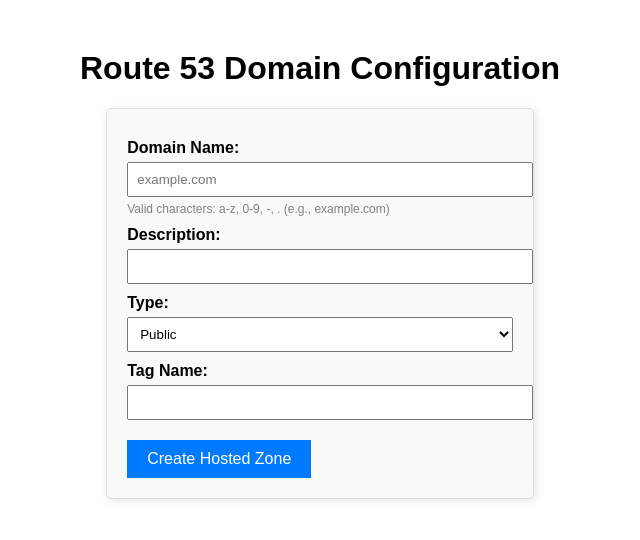
After one commit to guytamari/AWS-Resource-Management, a Flask app: page /route53/spec-route53 in a window 1280 px wide. The commit adds this page. Shown: the top 540 px of the page, without its empty margins (320-960 px from the left). Run offline with Flask 3, Linux system fonts and the light colour scheme.

Commit message:
added route53 creation of hosted zone and list them
the buttons dosent do anything yet!

```diff
--- a/app.py
+++ b/app.py
@@ -33,6 +33,10 @@
 def spec_s3():
     return render_template("spec-s3.html")
 
+
+@app.route("/route53/spec-route53")
+def spec_route53():
+    return render_template("spec-route53.html")
 
 
 
@@ -186,5 +190,46 @@
 
 # s3 management and creations
 # ---------------------------------------------------------------
+# route53 management and creations
+
+
+@app.route('/route53/spec-route53/create-route53', methods=["POST"])
+def create_route53():
+    domain_name = request.form.get("domain_name")
+    description = request.form.get("description")
+    access_type = request.form.get("type")
+    tag_name = request.form.get("tag_name")
+    response_data = {
+        "domain_name": domain_name,
+        "description": description,
+        "access_type": access_type,
+        "tag_name": tag_name
+    }
+    from pulumi_project.scripts.create_hostedzone import create_hostedzone
+    create_hostedzone(domain_name,description,access_type,tag_name)
+
+    return redirect(url_for("home"))
+
+
+
+
+
+
+@app.route('/route53/zones', methods=["GET"])
+def fetch_hosted_zones():
+    from pulumi_project.scripts.fetch_hostedzone import fetch_hostedzone
+    return fetch_hostedzone()
+    data, status_code = fetch_hostedzone()
+    return jsonify(data), status_code
+
+
+
+
+
+# route53 management and creations
+# ---------------------------------------------------------------
+
+
+
 if __name__ == "__main__":
     app.run(debug=True)
--- a/pulumi_project/ec2_instances.json
+++ /dev/null
@@ -1 +0,0 @@
-[[{"id": "i-0583088b81476dfd0", "public_ip": "44.203.153.44", "instance_type": "t3.nano"}]]
--- /dev/null
+++ b/templates/spec-route53.html
@@ -0,0 +1,97 @@
+<!DOCTYPE html>
+<html lang="en">
+  <head>
+    <meta charset="UTF-8" />
+    <meta name="viewport" content="width=device-width, initial-scale=1.0" />
+    <title>Route 53 Configuration</title>
+    <style>
+      body {
+        font-family: Arial, sans-serif;
+        text-align: center;
+        margin: 50px;
+      }
+      form {
+        display: inline-block;
+        text-align: left;
+        padding: 20px;
+        border: 1px solid #ddd;
+        border-radius: 5px;
+        box-shadow: 2px 2px 10px rgba(0, 0, 0, 0.1);
+        background-color: #f9f9f9;
+      }
+      label {
+        font-weight: bold;
+        display: block;
+        margin-top: 10px;
+      }
+      input,
+      select {
+        width: 100%;
+        padding: 8px;
+        margin-top: 5px;
+      }
+      button {
+        margin-top: 20px;
+        padding: 10px 20px;
+        font-size: 16px;
+        background-color: #007bff;
+        color: white;
+        border: none;
+        cursor: pointer;
+      }
+      button:hover {
+        background-color: #0056b3;
+      }
+      .info {
+        font-size: 12px;
+        color: gray;
+        margin-top: 5px;
+      }
+      .hidden {
+        display: none;
+      }
+    </style>
+    <script>
+      function validateDomain(input) {
+        const domainPattern = /^(?!-)([a-zA-Z0-9-]{1,63}\.)+[a-zA-Z]{2,}$/;
+        if (!domainPattern.test(input.value)) {
+          alert("Invalid domain name. Example: example.com");
+          input.value = "";
+        }
+      }
+    </script>
+  </head>
+  <body>
+    <h1>Route 53 Domain Configuration</h1>
+    <form action="/route53/spec-route53/create-route53" method="POST">
+      <label for="domain_name">Domain Name:</label>
+      <input
+        type="text"
+        id="domain_name"
+        name="domain_name"
+        placeholder="example.com"
+        pattern="^(?!-)([a-zA-Z0-9-]{1,63}\.)+[a-zA-Z]{2,}$"
+        title="Enter a valid domain name (e.g., example.com)"
+        required
+        onblur="validateDomain(this)"
+      />
+      <div class="info">
+        Valid characters: a-z, 0-9, -, . (e.g., example.com)
+      </div>
+
+      <label for="description">Description:</label>
+      <input type="text" id="description" name="description" required />
+
+      <label for="type">Type:</label>
+      <select id="type" name="type">
+        <option value="public">Public</option>
+        <option value="private">Private</option>
+      </select>
+
+      <label for="tag_name">Tag Name:</label>
+      <input type="text" id="tag_name" name="tag_name" required />
+
+      <button type="submit">Create Hosted Zone</button>
+    </form>
+  </body>
+</html>
```
Also changed, not shown: pulumi_project/scripts/create_hostedzone.py (added, +72 -0 lines), pulumi_project/scripts/fetch_hostedzone.py (added, +13 -0 lines), templates/route53.html (+108 -4 lines), 2 other files.
